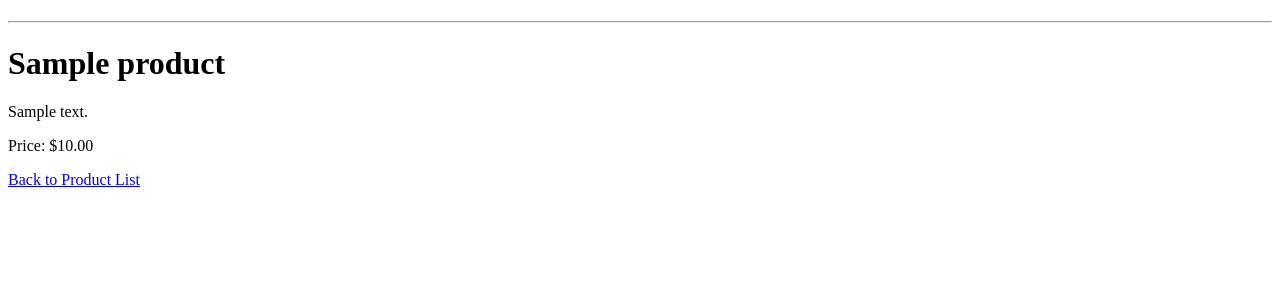
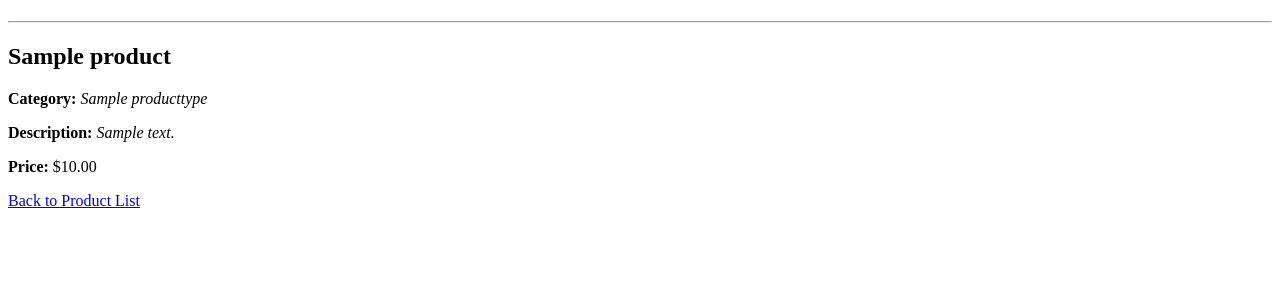
Before and after one commit to Mieka068/hobbysite-E-8, a Django app: page /merchstore/item/1 in a window 1280 px wide. Shown: the part 45-345 px from the top of the page. Run offline with Django 5.2, Linux system fonts and the light colour scheme; tables that the repository leaves empty hold one stand-in row (values such as "Sample post").

Commit message:
Polished detail view.

```diff
--- a/store/templates/detail.html
+++ b/store/templates/detail.html
@@ -7,9 +7,16 @@
         <h1>Merchandise Store</h1>
     </header>
     <hr>
-    <h1>{{ product.name }}</h1>
-    <p>{{ product.description }}</p>
-    <p>Price: ${{ product.price }}</p>
+    <h2>{{ product.name }}</h2>
+    <p>
+        <b>Category:</b> <i>{{product.product_type}}</i>
+    </p>
+    <p>
+        <b>Description:</b> <i>{{ product.description }}</i>
+    </p>
+    <p>
+        <b>Price:</b> ${{ product.price }}
+    </p>
     <a href="{% url 'list_view' %}">Back to Product List</a>
 </body>
 </html>
```
